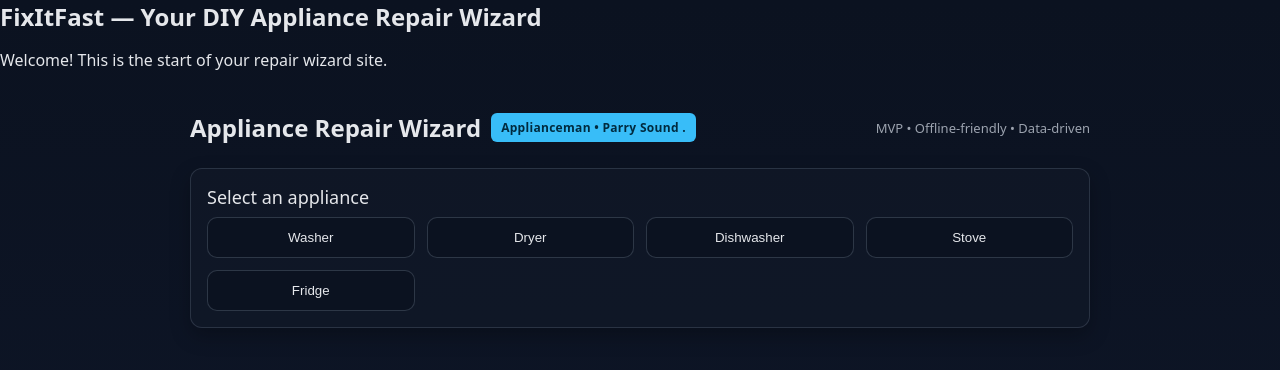
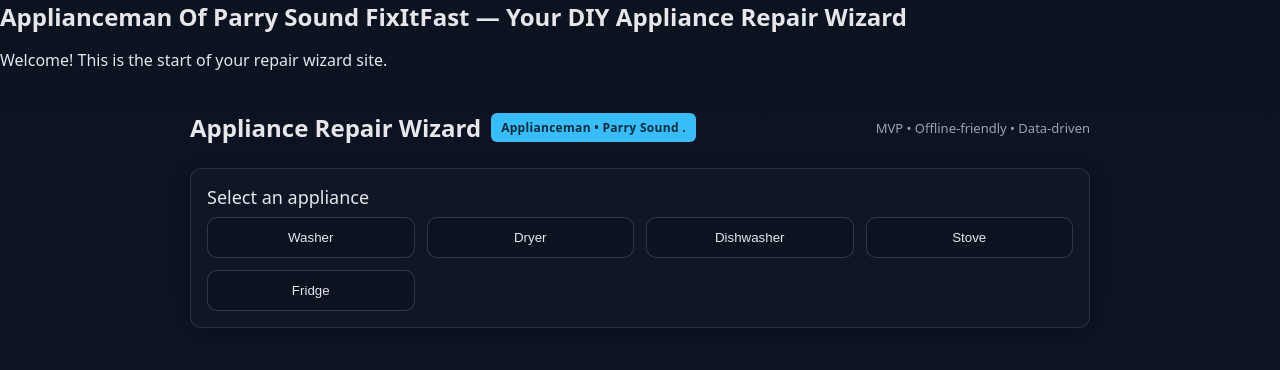
Before and after one commit to applianceman54-cmyk/Fixitfast, a plain HTML site: page index.html in a window 1280 px wide. Drawn offline with Linux system fonts and the light colour scheme.

Commit message:
Update index.html

```diff
--- a/index.html
+++ b/index.html
@@ -4,7 +4,7 @@
   <title>FixItFast</title>
 </head>
 <body>
-  <h1>FixItFast — Your DIY Appliance Repair Wizard</h1>
+  <h1>Applianceman Of Parry Sound FixItFast — Your DIY Appliance Repair Wizard</h1>
   <p>Welcome! This is the start of your repair wizard site.</p>
 </body>
 </html>
```
